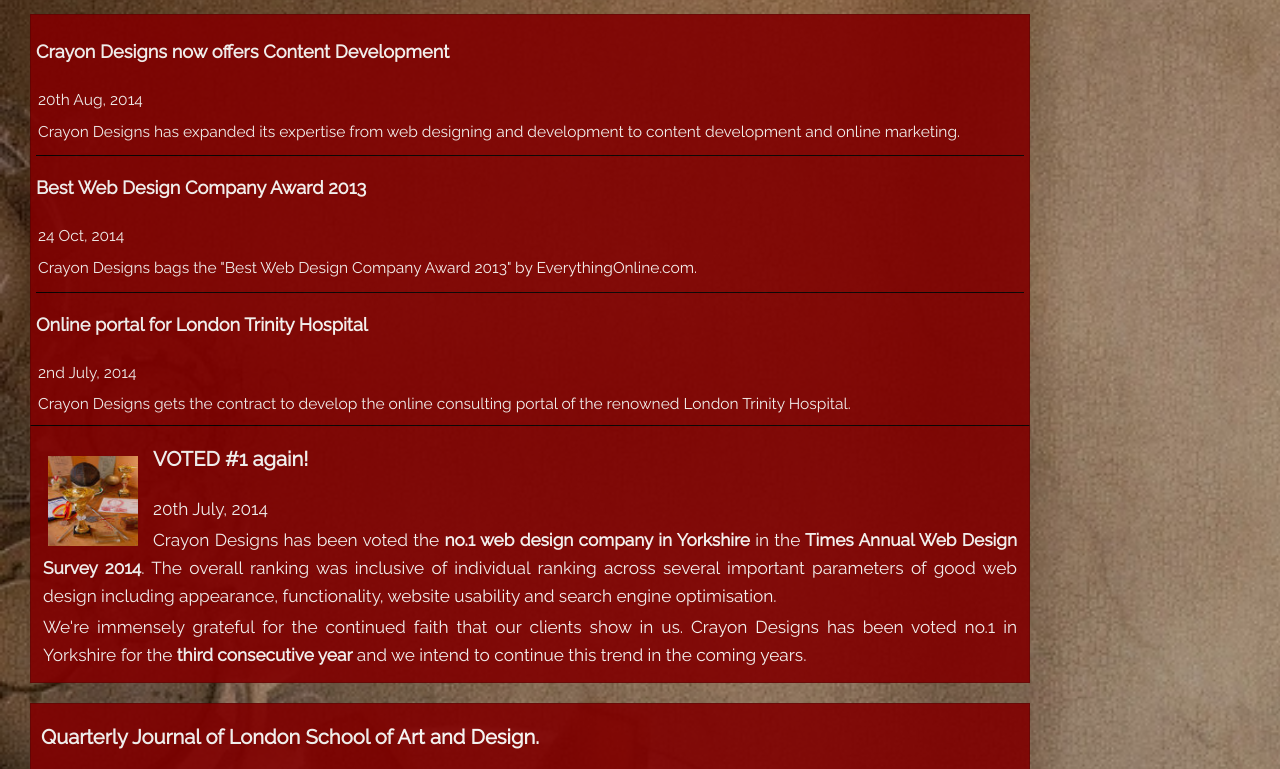
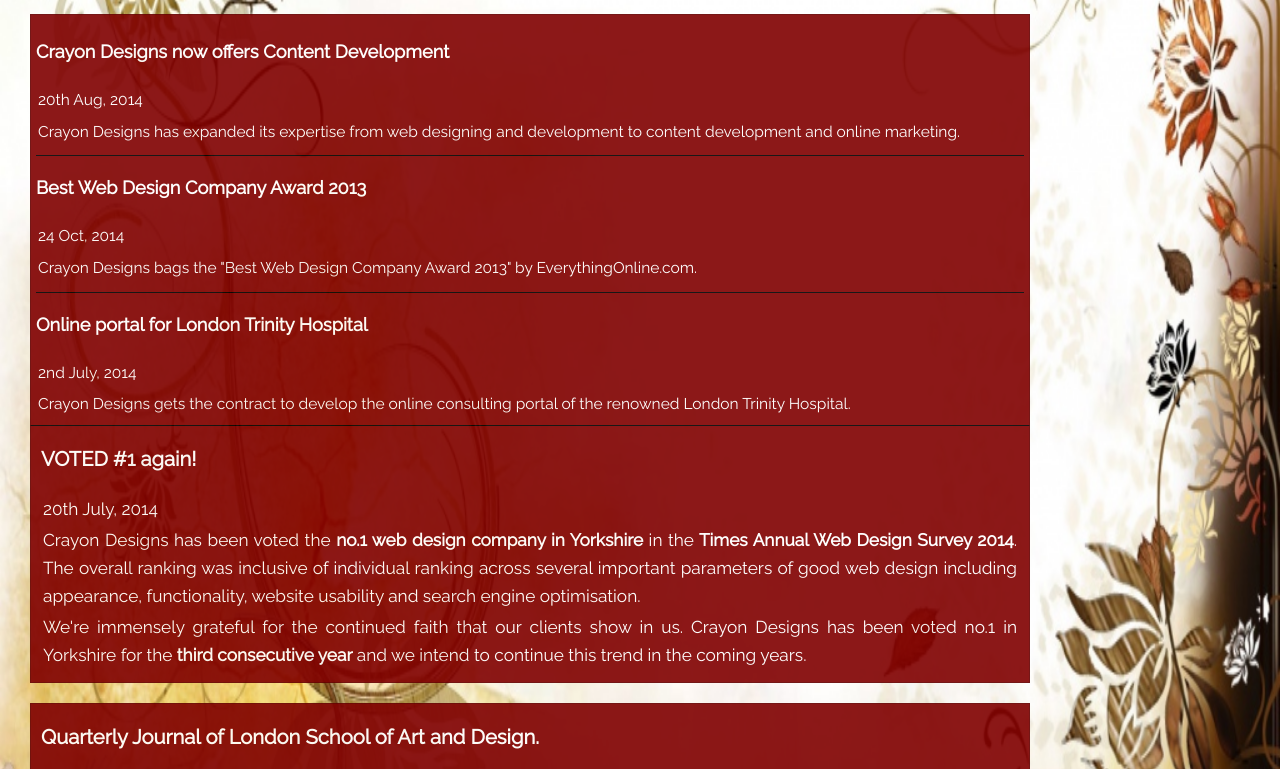
Before and after one commit to sanjana-09/Web-assignment, a plain HTML site: page news/news.html in a window 1280 px wide. Shown: the part 119-888 px from the top of the page. Drawn offline with Linux system fonts and the light colour scheme.

Commit message:
Removed and changed images

```diff
--- a/index/index.css
+++ b/index/index.css
@@ -7,6 +7,11 @@ display:block;
 	height:700px;
 }
 
+#content{
+	margin: 100px auto;
+	position: relative;
+}
 #writtencontent{
+	margin: 0 auto;
 	text-align: center;
 }
--- a/news/news.css
+++ b/news/news.css
@@ -5,15 +5,6 @@
 
 #writtencontent{
   padding: 0px;
-}
-
-#content img{
-  height:100px;
-  width:100px;
-  padding:5px;
-  border:1px white;
-  margin: 5px 10px 0px 0px;
-  float:left;
 }
 
 .article{
--- a/news/news.html
+++ b/news/news.html
@@ -38,7 +38,6 @@
 		  			<li><a href = "../demo/demo.html"   accesskey="d"><span class="underline">D</span>emo</a></li>
 		  			<li><a href="../accessibility/accessibility.html"  accesskey="a"><span class="underline">A</span>ccessibility</a></li>
 		  			<li><a href="../contact/contactus.html"  accesskey="c"><span class="underline">C</span>ontact</a></li>
-		  			<img src="../images/logocr.png" alt="logo" class="logo" />
 
 				</ul>
 
@@ -80,7 +79,7 @@
 					<!--first article-->
 					<article class="article">
 
-						<p><img src="../images/award.jpg" alt="excellence award"/><h1>VOTED #1 again!</h1>
+						<h1>VOTED #1 again!</h1>
 						<p>20th July, 2014</p>
 						<p>Crayon Designs has been voted the <span class="bold"> no.1 web design company in Yorkshire</span> in the<span class="bold"> Times
 						Annual Web Design Survey 2014</span>. The overall ranking was inclusive of individual
--- a/stylesheet.css
+++ b/stylesheet.css
@@ -101,6 +101,7 @@ nav ul li:hover> a{
 
 h1.heading {
     padding:10px;
+    color: #131010;
 }
 
 footer {
@@ -117,8 +118,8 @@ footer {
 #wrapper {
     font-family: Helvetica, Arial, Verdana, sans-serif;
     /*background-color: #FFCC66;*/
-    background-image: url("images/gears.jpg");
-    background-size:cover;
+    background-image: url("images/brown.jpg");
+    background-size:100% 100%;
     background-repeat:no-repeat;
     padding-top:50px;
 }
```
Also changed, not shown: about/aboutus.css (+0 -7 lines), about/aboutus.html (+0 -5 lines), accessibility/accessibility.html (+0 -1 lines), contact/contactus.html (+0 -2 lines), demo/demo.html (+0 -1 lines), index/index.html (+1 -2 lines).
